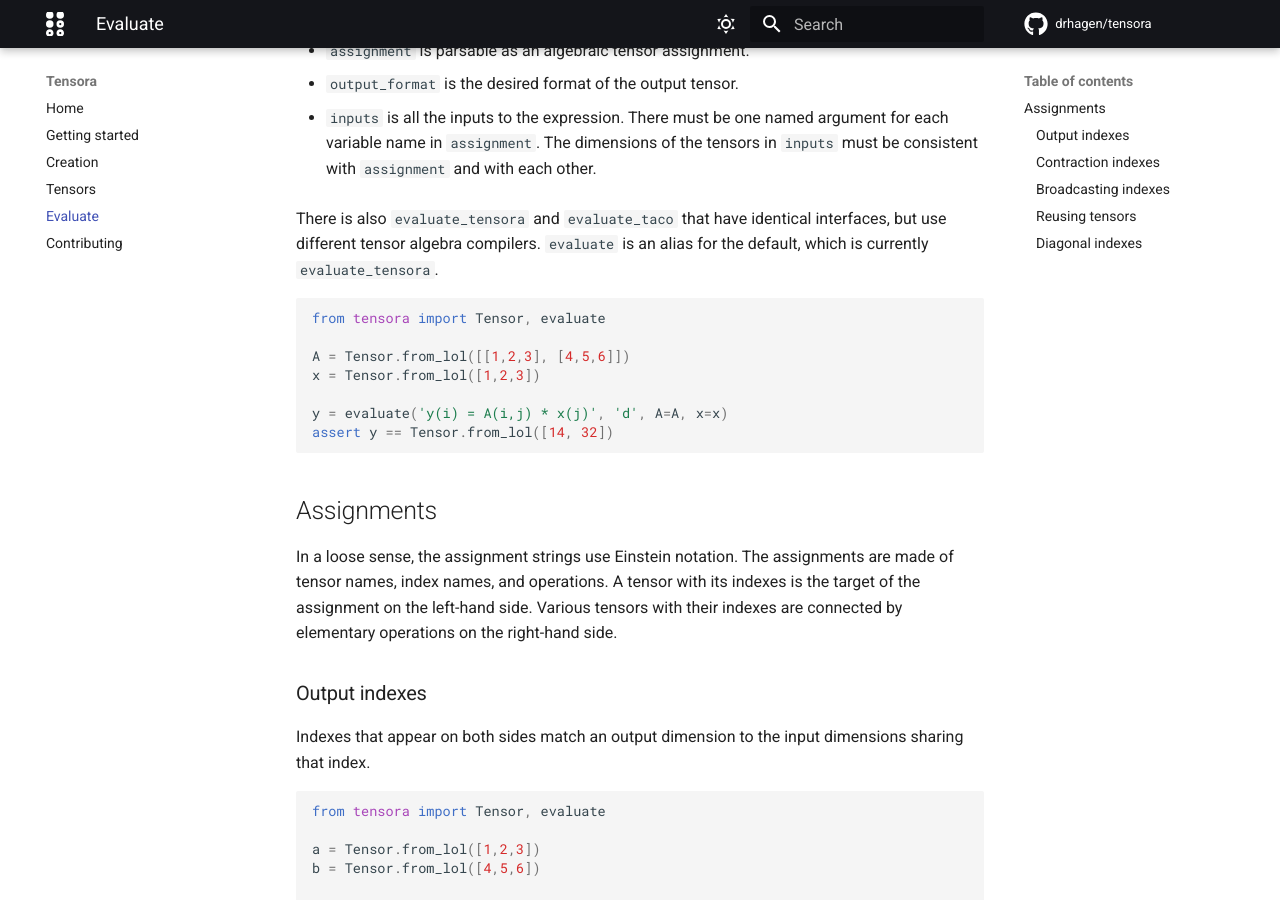
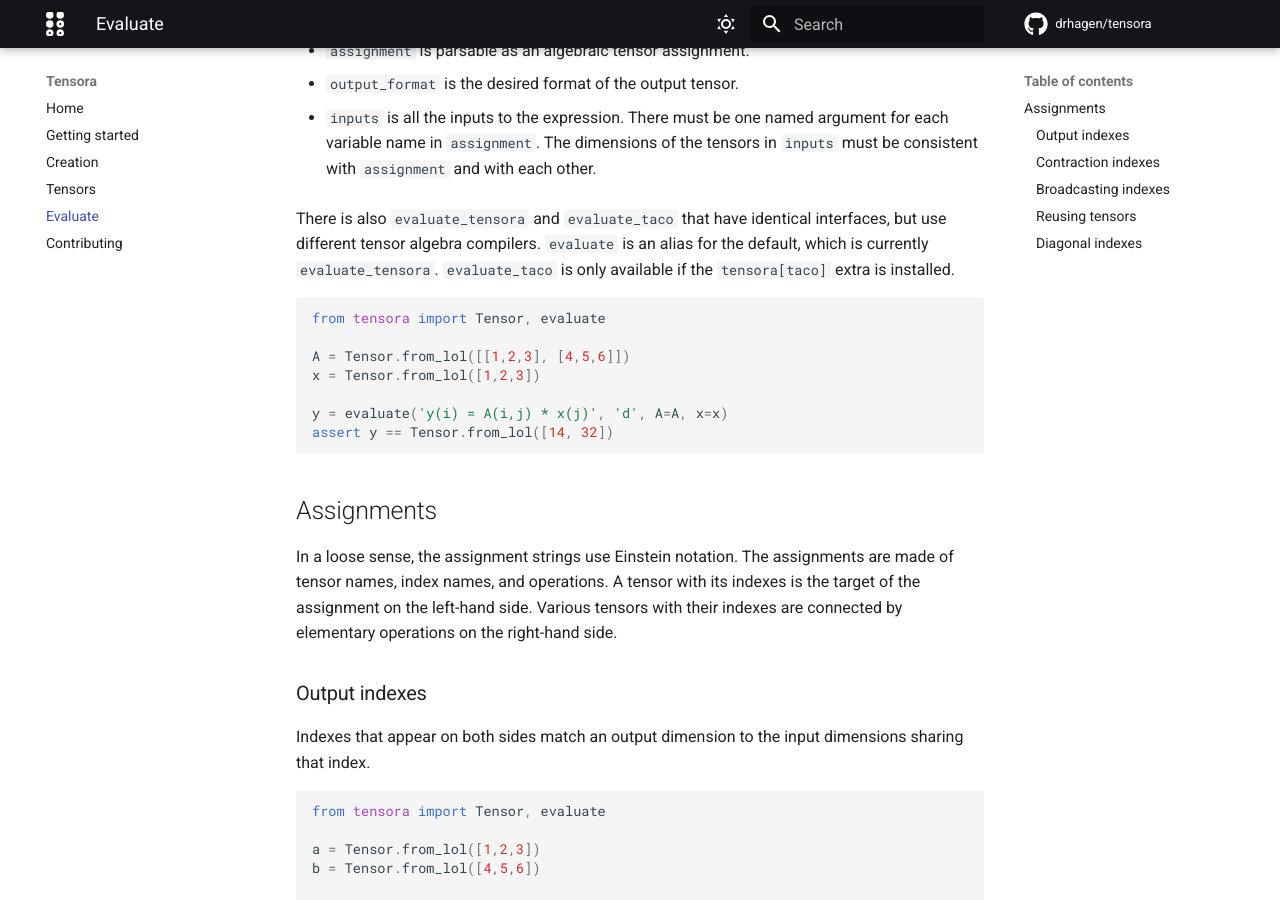
Before and after one commit to drhagen/tensora, an MkDocs documentation site: the page built from docs/evaluate.md, in a window 1280 px wide and 900 px high, scrolled down 394 px. Built offline with MkDocs 1.6.1 and Material for MkDocs 9.7.7, drawn with Linux system fonts in a browser that asks for light colours; comment, search, counter and statistics services are not loaded.

Commit message:
Update docs to mention extra

````diff
--- a/docs/evaluate.md
+++ b/docs/evaluate.md
@@ -17,7 +17,7 @@ The main entry point for mathematical operations in Tensora is the `evaluate` fu
 
 * `inputs` is all the inputs to the expression. There must be one named argument for each variable name in `assignment`. The dimensions of the tensors in `inputs` must be consistent with `assignment` and with each other.
 
-There is also `evaluate_tensora` and `evaluate_taco` that have identical interfaces, but use different tensor algebra compilers. `evaluate` is an alias for the default, which is currently `evaluate_tensora`.
+There is also `evaluate_tensora` and `evaluate_taco` that have identical interfaces, but use different tensor algebra compilers. `evaluate` is an alias for the default, which is currently `evaluate_tensora`. `evaluate_taco` is only available if the `tensora[taco]` extra is installed.
 
 ```python
 from tensora import Tensor, evaluate
````
Also changed, not shown: docs/index.md (+1 -1 lines).
